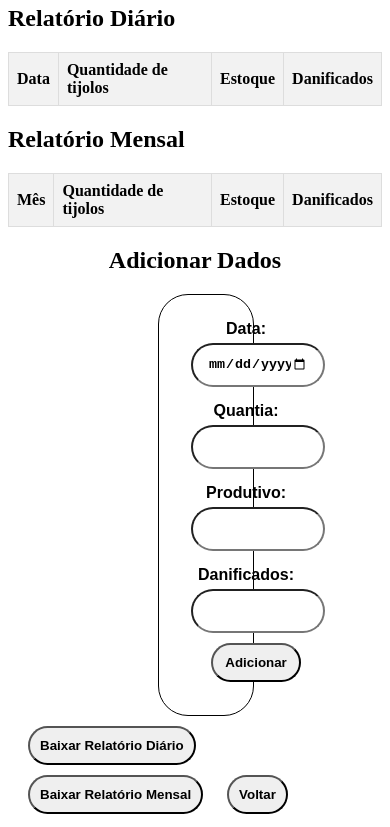
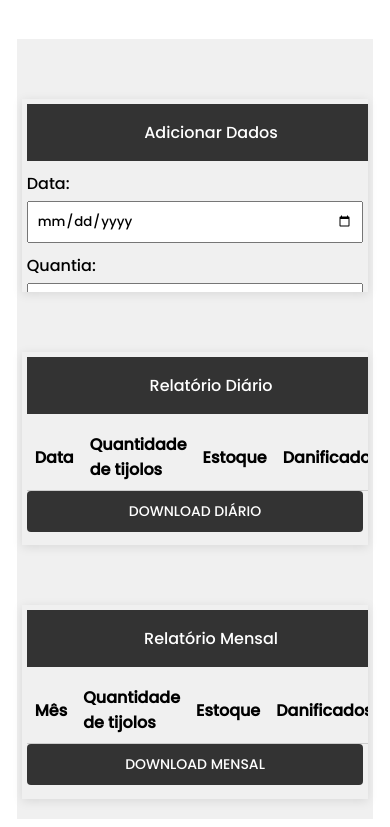
Before and after one commit to equipeNext/atualizadodep, a plain HTML site: page PrototipoSoftBrick-main/Relatorio-diario-mensal.html in a window 390 px wide. Shown: the part 50-877 px from the top of the page. Drawn offline with Linux system fonts and the light colour scheme.

Commit message:
Add files via upload

```diff
--- a/PrototipoSoftBrick-main/JS/produçao.js
+++ b/PrototipoSoftBrick-main/JS/produçao.js
@@ -62,9 +62,10 @@ function updateProductionCount() {
 
 function addProduction() {
   let currentDate = new Date();
+  let danificados = Math.ceil(productionCount * 0.10);
   let production = {
     quantidade: productionCount,
-        danificados: getRandomInt(productionCount),
+    danificados: danificados,
     dia: currentDate.getDate(),
     mes: currentDate.getMonth() + 1,
     ano: currentDate.getFullYear(),
--- a/PrototipoSoftBrick-main/Relatorio-diario-mensal.html
+++ b/PrototipoSoftBrick-main/Relatorio-diario-mensal.html
@@ -3,18 +3,38 @@
 
 <head>
     <meta charset="UTF-8">
-    <meta http-equiv="X-UA-Compatible" content="IE=edge">
     <meta name="viewport" content="width=device-width, initial-scale=1.0">
-    <link rel="stylesheet" href="css/CSS-RELATORIO/Relatorio.css">
-    <title>Diario</title>
+    <title>Document</title>
+    <link rel="stylesheet" href="/css/CSS-RELATORIO/Relatorio.css">
 </head>
 
 <body>
+    <a href="/dashboard.html"><button onclick="goBack()" class="voltar">Voltar</button></a>
 
-    <div class="header">
-        Relatório Diário e Mensal
+    <div class="container">
+        <div class="card">
+            <div class="card-header">
+                Adicionar Dados
             </div>
-    <h2>Relatório Diário</h2>
+            <form id="dadosForm">
+                <label for="dataInput">Data:</label>
+                <input type="date" id="dataInput" required>
+
+                <label for="Quantia">Quantia:</label>
+                <input type="text" id="QuantiaInput" required>
+
+                <label for="Produtivo">Produtivos:</label>
+                <input type="text" id="ProdutivoInput" required>
+
+                <label for="Danificados">Danificados:</label>
+                <input type="text" id="DanificadosInput" required>
+                <button type="submit" id="btnSubmit">Adicionar</button>
+            </form>
+        </div>
+        <div class="card">
+            <div class="card-header">
+                Relatório Diário
+            </div>
             <table>
                 <thead>
                     <tr>
@@ -27,7 +47,13 @@
                 <tbody id="diarioTableBody">
                 </tbody>
             </table>
-    <h2>Relatório Mensal</h2>
+            <button onclick="downloadDiario()" class="btn-download">Download Diário</button>
+        </div>
+
+        <div class="card">
+            <div class="card-header">
+                Relatório Mensal
+            </div>
             <table>
                 <thead>
                     <tr>
@@ -40,28 +66,9 @@
                 <tbody id="mensalTableBody">
                 </tbody>
             </table>
-    <h2 class="segundo">Adicionar Dados</h2>
-    <div class="card">
-        <form id="dadosForm">
-            <label for="dataInput">Data:</label>
-            <input type="date" id="dataInput" required>
-
-            <label for="Quantia">Quantia:</label>
-            <input type="text" id="QuantiaInput" required>
-
-            <label for="Produtivo">Produtivo:</label>
-            <input type="text" id="ProdutivoInput" required>
-
-            <label for="Danificados">Danificados:</label>
-            <input type="text" id="DanificadosInput" required>
-            <button type="submit" id="btnSubmit">Adicionar</button>
-        </form>
+            <button onclick="downloadMensal()" class="btn-download">Download Mensal</button>
         </div>
-
-    <button id="downloadDiarioBtn">Baixar Relatório Diário</button>
-    <button id="downloadMensalBtn">Baixar Relatório Mensal</button>
-    <button onclick="goBack()" id="btnVoltar">Voltar</button>
-
+    </div>
 
     <script>
         const form = document.getElementById('dadosForm');
@@ -72,14 +79,13 @@
             event.preventDefault();
 
             const data = document.getElementById('dataInput').value;
-            const hora = getCurrentTime();
             const Quantia = document.getElementById('QuantiaInput').value;
             const Produtivo = document.getElementById('ProdutivoInput').value;
             const Danificado = document.getElementById('DanificadosInput').value;
 
             const newRowDiario = document.createElement('tr');
             newRowDiario.innerHTML = `
-            <td>${data} ${hora}</td>
+            <td>${data}</td>
             <td>${Quantia}</td>
             <td>${Produtivo}</td>
             <td>${Danificado}</td>
@@ -101,31 +107,6 @@
             document.getElementById('DanificadosInput').value = '';
         });
 
-        document.getElementById('downloadDiarioBtn').addEventListener('click', function () {
-            downloadTableAsCSV(diarioTableBody, 'relatorio_diario.csv');
-        });
-
-        document.getElementById('downloadMensalBtn').addEventListener('click', function () {
-            downloadTableAsCSV(mensalTableBody, 'relatorio_mensal.csv');
-        });
-
-        function downloadTableAsCSV(tableBody, filename) {
-            const rows = Array.from(tableBody.querySelectorAll('tr'));
-            const csvContent = rows.map(row => {
-                const cells = Array.from(row.querySelectorAll('td'));
-                return cells.map(cell => cell.textContent).join(',');
-            }).join('\n');
-            const csvData = 'data:text/csv;charset=utf-8,' + encodeURIComponent(csvContent);
-
-            const link = document.createElement('a');
-            link.setAttribute('href', csvData);
-            link.setAttribute('download', filename);
-            link.style.display = 'none';
-            document.body.appendChild(link);
-            link.click();
-            document.body.removeChild(link);
-        }
-
         function getMonthName(dateString) {
             const [year, month, day] = dateString.split('-');
             const date = new Date(year, month - 1, day);
@@ -133,18 +114,32 @@
             return date.toLocaleDateString('pt-BR', options);
         }
 
-        function getCurrentTime() {
-            const now = new Date();
-            const hours = String(now.getHours()).padStart(2, '0');
-            const minutes = String(now.getMinutes()).padStart(2, '0');
-            const seconds = String(now.getSeconds()).padStart(2, '0');
-            return `${hours}:${minutes}:${seconds}`;
+        function downloadDiario() {
+            const table = document.querySelector('#diarioTableBody').outerHTML;
+            const filename = 'relatorio_diario.html';
+            downloadTableAsHTML(table, filename);
         }
 
-        function goBack() {
-            window.history.back();
+        function downloadMensal() {
+            const table = document.querySelector('#mensalTableBody').outerHTML;
+            const filename = 'relatorio_mensal.html';
+            downloadTableAsHTML(table, filename);
+        }
+
+        function downloadTableAsHTML(table, filename) {
+            const element = document.createElement('a');
+            element.setAttribute('href', 'data:text/html;charset=utf-8,' + encodeURIComponent(table));
+            element.setAttribute('download', filename);
+
+            element.style.display = 'none';
+            document.body.appendChild(element);
+
+            element.click();
+
+            document.body.removeChild(element);
         }
     </script>
+
 
 
 </body>
--- a/PrototipoSoftBrick-main/css/CSS-DASHBOARD/style-tela-inical.css
+++ b/PrototipoSoftBrick-main/css/CSS-DASHBOARD/style-tela-inical.css
@@ -109,7 +109,7 @@ nav {
     flex-wrap: wrap;
     justify-content: center;
     margin: 50px auto;
-    max-width: 80%;
+    max-width: 57%;
     margin-top: 250px;
     margin-bottom: 500px;
     background-color: #f1f1f1;
@@ -121,12 +121,11 @@ a {
     text-decoration: none;
 }
 
-/* Estilos para os botões das abas */
 .tab button {
     flex: 1 1 100px;
     font-size: 20px;
     display: flex;
-    height: 250px;
+    height: 260px;
     align-items: center;
     flex-direction: column;
     background-color: inherit;
--- /dev/null
+++ b/PrototipoSoftBrick-main/css/CSS-ESTOQUE/estoque.css
@@ -0,0 +1,140 @@
+@import url('https://fonts.googleapis.com/css2?family=Poppins:wght@300;500&display=swap');
+
+* {
+    font-family: 'Poppins', sans-serif;
+}
+
+body {
+    display: flex;
+    justify-content: center;
+    align-items: center;
+    height: 100vh;
+    background-color: #f4f4f4;
+}
+
+.card {
+    width: 60%;
+    height: 500px;
+    padding: 10px;
+    border: 1px solid #ccc;
+    border-radius: 4px;
+    background-color: white;
+    box-shadow: 2px 2px 8px rgba(0, 0, 0, 0.1);
+    border-radius: 5px;
+    overflow: auto;
+    margin: 10px;
+}
+
+a{
+    text-decoration: none;
+}
+
+.container{
+    display: flex;
+    width: 80%;
+
+}
+
+.card-header {
+    font-size: 15px;
+    font-weight: bold;
+    margin-bottom: 10px;
+    background-color: #333;
+    padding: 10px;
+    text-align: center;
+    color: white;
+}
+
+.card-header .text-header {
+    margin: 0;
+    font-size: 18px;
+    color: rgb(255, 255, 255);
+}
+
+.card-body {
+    padding: 16px;
+}
+
+label {
+    display: block;
+    margin-bottom: 5px;
+}
+
+select {
+   padding: 5px;
+   width: 100%;
+   margin: 0;
+}
+
+.informacao {
+    margin-bottom: 10px;
+    width: 100%;
+    display: flex;
+    justify-content: center;
+    flex-direction: column;
+}
+
+input[type="text"],
+input[type="number"] {
+    width: 98%;
+    padding: 5px;
+    border: 1px solid #ccc;
+    border-radius: 3px;
+}
+
+button {
+    display: block;
+    width: 100%;
+    padding: 20px;
+    margin-top: 30px;
+    background-color: #333;
+    color: white;
+    border: none;
+    border-radius: 3px;
+    cursor: pointer;
+}
+
+.btn-voltar {
+    background-color: #ccc;
+}
+
+table {
+    width: 100%;
+    border-collapse: collapse;
+}
+
+table th,
+table td {
+    padding: 8px;
+    border-bottom: 1px solid #ddd;
+}
+
+table th {
+    text-align: left;
+    background-color: #f2f2f2;
+}
+
+.voltar {
+    padding: 10px;
+}
+
+@media screen and (width: 900px) {
+
+
+    .container {
+        padding: 50px;
+        display: flex;
+        flex-direction: column;
+        margin-bottom: 20px;
+    }
+}
+
+@media screen and (width: 300px) {
+    .container {
+
+        display: flex;
+        flex-direction: column ;
+        width: 100%;
+        margin: 5px;
+    }
+}
--- a/PrototipoSoftBrick-main/css/CSS-ORÇAMENTO/orcamento.css
+++ b/PrototipoSoftBrick-main/css/CSS-ORÇAMENTO/orcamento.css
@@ -23,9 +23,9 @@ body {
   }
 
   .caixa {
-    width: 400px;
+    width: 800px;
     height: 50%;
-    margin: 100px auto;
+    margin: 180px auto;
     padding: 20px;
     background-color: #f2f2f2;
     border: 1px solid #ccc;
@@ -78,6 +78,7 @@ body {
     width: 100%;
     padding: 10px;
     margin-top: 10px;
+    font-size: 18px;
     background-color: #000000;
     color: #fff;
     border: none;
--- a/PrototipoSoftBrick-main/css/CSS-PRODUCAO/style-producao.css
+++ b/PrototipoSoftBrick-main/css/CSS-PRODUCAO/style-producao.css
@@ -110,14 +110,14 @@ h1 {
     justify-content: center;
     font-size: 18px;
     outline: none;
-    color: #ffffff;
+    color: #ffff;
+    background-color: #000000;
     margin: 30px 10px;
     border-radius: 3px;
     border: solid 2px #9694944b;
     cursor: pointer;
 
 }
-
 .result-producao {
     display: flex;
     justify-content: center;
--- a/PrototipoSoftBrick-main/css/CSS-RELATORIO-GERAL/style-relatorio-geral.css
+++ b/PrototipoSoftBrick-main/css/CSS-RELATORIO-GERAL/style-relatorio-geral.css
@@ -44,8 +44,9 @@ h1 {
     justify-content: center;
     font-weight: bold;
     outline: none;
+    background-color: black;
     font-size: 18px;
-    color: #000000;
+    color: #ffff;
     margin: 30px 10px;
     border-radius: 3px;
     border: solid 2px #9694944b;
--- a/PrototipoSoftBrick-main/css/CSS-RELATORIO/Relatorio.css
+++ b/PrototipoSoftBrick-main/css/CSS-RELATORIO/Relatorio.css
@@ -1,113 +1,139 @@
+@import url('https://fonts.googleapis.com/css2?family=Poppins:wght@300;500&display=swap');
 
 * {
-    font-weight: bold;
+    font-family: 'Poppins';
+}
+
+.container {
+    display: flex;
+    justify-content: center;
+    align-items: center;
+    height: 90vh;
+    background-color: #f0f0f0;
 }
 
 
+.card {
+    width: 500px;
+    height: 450px;
+    padding: 10px;
+    box-shadow: 0px 2px 10px rgba(0, 0, 0, 0.1);
+    margin: 10px;
+    overflow-y: auto;
 
-@import url('https://fonts.googleapis.com/css2?family=Poppins:wght@300;500&display=swap');
+}
+
+.card-header {
+    font-size: 16px;
+    margin-bottom: 10px;
+    background-color: #333;
+    width: 91%;
+    color: white;
+    padding: 16px;
+    text-align: center;
+}
+
+form {
+    display: flex;
+    flex-direction: column;
+}
+
+label {
+    margin-bottom: 5px;
+}
+
+input[type='date'],
+input[type='text'] {
+    padding: 8px;
+    margin-bottom: 10px;
+}
+
+button {
+    padding: 1px 20px;
+    color: #fff;
+    border: none;
+    border-radius: 4px;
+    cursor: pointer;
+}
+
+button:not(:last-child) {
+    margin-right: 10px;
+}
 
 table {
+    width: 100%;
     border-collapse: collapse;
-    width: 100%;
 }
 
 th,
 td {
-    border: 1px solid #ddd;
     padding: 8px;
     text-align: left;
+    border-bottom: 1px solid #ccc;
 }
 
-th {
-    background-color: #f2f2f2;
+/**************************************************************************************/
+button {
+    padding: 15px 20px;
+    width: 100%;
+    font-size: 16px;
+    border: none;
+    border-radius: 4px;
+    background-color: #333;
+    color: #fff;
+    text-transform: uppercase;
+    transition: background-color 0.2s ease-in-out;
+    cursor: pointer
 }
 
-.header {
-    text-align: center;
-    font-weight: bold;
-    font-size: 24px;
-    margin-bottom: 20px;
+button:hover {
+    background-color: #ccc;
+    color: #333;
 }
 
-.segundo {
-    text-align: center;
+.voltar {
+    background-color: #333;
+    width: 100px;
+    color: white;
+    padding: 5px 10px;
+    border: none;
+    border-radius: 4px;
+    cursor: pointer;
 }
 
-form {
-    text-align: center;
-    width: 110px;
-    height: 30px;
+@media (max-width: 767px) {
+    .card {
         display: flex;
         flex-direction: column;
-    margin-left: 30%;
+        width: 100%;
+    }
+
+    .card-header {
+        width: 100%;
 
     }
-
-input {
-    border-radius: 50px;
-    padding: 15px;
-    height: 10px;
-    width: 100px;
-
-
 }
 
-label {
-    border-radius: 50px;
-    margin-top: 10px;
+@media (max-width: 575px) {
+    .container {
+        display: flex;
+        width: 90%;
+        flex-direction: column;
+        margin: 0 auto;
+        padding: 10px;
+    }
+
+    .card {
         padding: 5px;
-    font-size: 100%;
-    font-family: 'Poppins', sans-serif;
-    font-weight: bold;
-
+        margin-top: 50px;
+        margin-bottom: 10px;
 
     }
 
     button {
-    margin-top: 10px;
+        padding: 10px 15px;
+        margin-bottom: 50px;
+        font-size: 14px;
+
     }
-
-#btnSubmit{
-    cursor: pointer;
 }
-
-.card {
-    width: 20%;
-    height: 400px;
-    border-radius: 30px;
-    text-align: center;
-    margin-left: 40%;
-    border: 1px solid black;
-    padding: 10px;
-    background: transparent;
-}
-
-button {
-    border-radius: 50px;
-    padding: 10px;
-    margin-left: 20px;
-    font-weight: bold;
-}
-
-input[type="number"]::-webkit-outer-spin-button,
-input[type="number"]::-webkit-inner-spin-button {
-    -webkit-appearance: none;
-    margin: 0;
-}
-
-input[type="number"] {
-    -moz-appearance: textfield;
-}
-
-#downloadDiarioBtn{
-cursor: pointer;
-}
-
-#downloadMensalBtn{
-cursor: pointer;
-}
-
-#btnVoltar{
-    cursor: pointer;
-}
```
Also changed, not shown: PrototipoSoftBrick-main/dashboard.html (+3 -8 lines), PrototipoSoftBrick-main/estoque.html (added, +87 -0 lines), PrototipoSoftBrick-main/registro-producao.html (+2 -3 lines), PrototipoSoftBrick-main/relatorio-geral.html (+1 -2 lines). Lines whose indentation alone changed are shown as unchanged.
